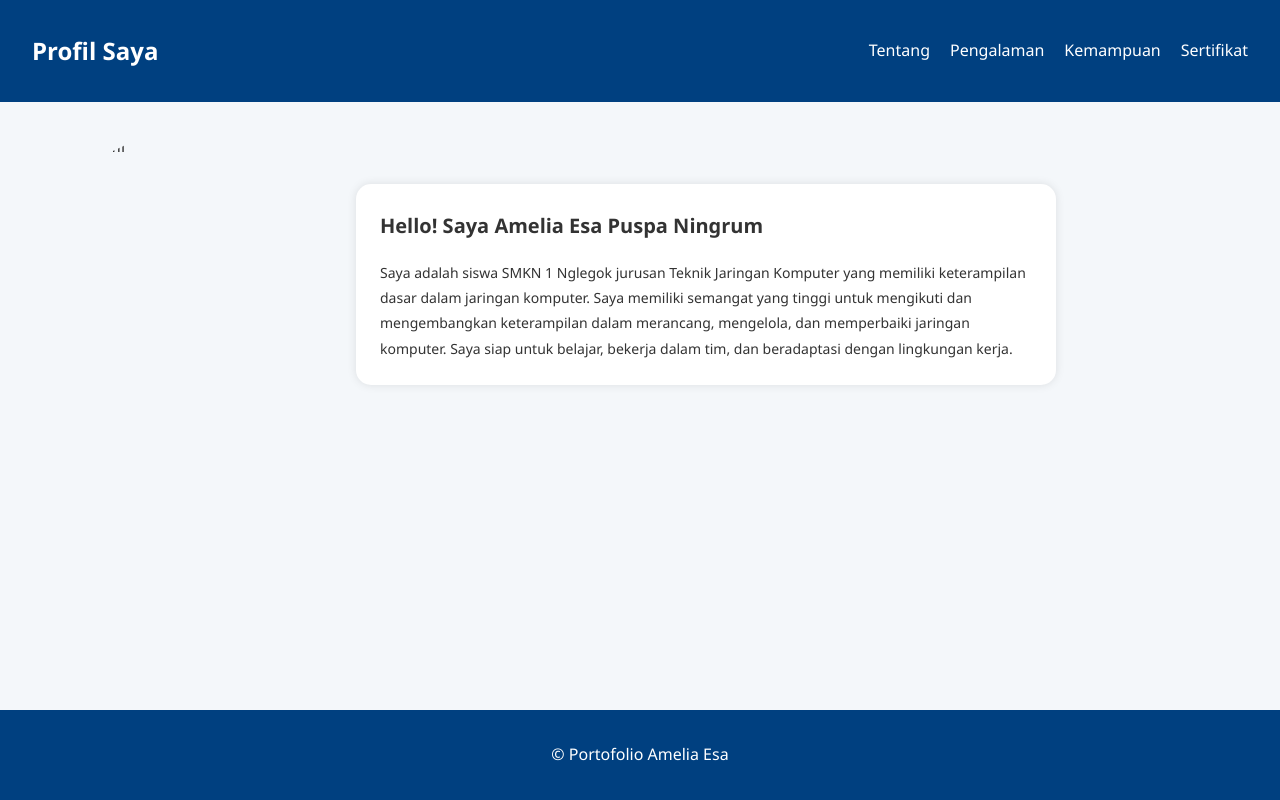
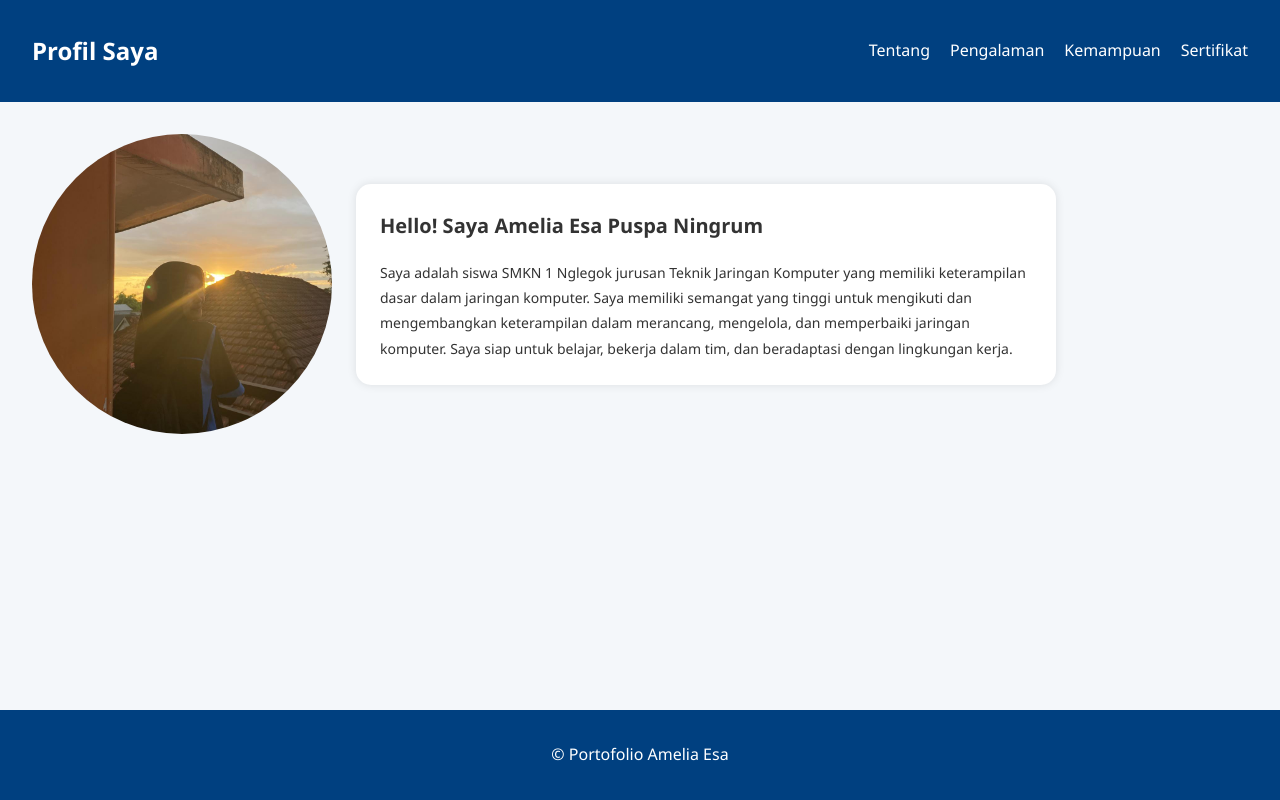
Before and after one commit to ameliaesa/ameliaesapuspaningrum-saya, a plain HTML site: page index.html in a window 1280 px wide. Drawn offline with Linux system fonts and the light colour scheme.

Commit message:
Update index.html

```diff
--- a/index.html
+++ b/index.html
@@ -267,7 +267,7 @@
   <main class="content">
     <section id="about" class="section">
       <div class="about-container">
-        <img src="WhatsApp Image 2025-04-24 at 14.08.12.jpeg" alt="Foto Profil" class="profile-pic" />
+        <img src="image/WhatsApp Image 2025-04-24 at 14.08.12.jpeg" alt="Foto Profil" class="profile-pic" />
         <div class="about-box">
           <p class="intro-text">Hello! Saya Amelia Esa Puspa Ningrum</p>
           <p>
```
